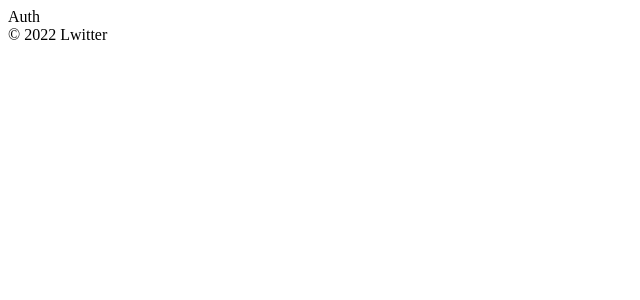
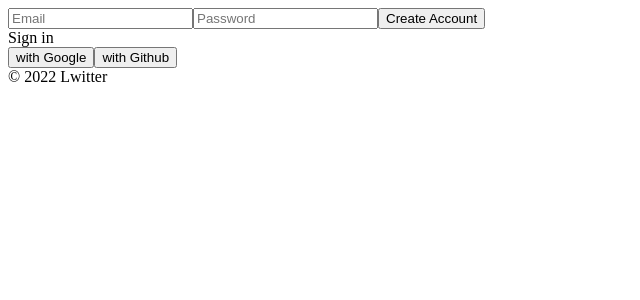
Before and after one commit to LIMJAEHUN/Lwitter, a React (Create React App) app: page /#/ in a window 1280 px wide. Shown: the top 300 px of the page, without its empty margins (0-640 px from the left). Built offline with nearby package versions, Linux system fonts and the light colour scheme; no server answers.

Commit message:
'1.3ver'

```diff
--- a/src/components/App.js
+++ b/src/components/App.js
@@ -1,14 +1,26 @@
 import React from 'react';
-import { useState } from 'react';
+import { useState, useEffect } from 'react';
 import AppRouter from "components/Router";
 import { authService } from "fbase";
 
 function App() {
+  const [ init, setInit] = useState(false);
   const [isLoggedIn, setIsLoggedIn] = useState(false);
-  console.log(authService.currentUser);
+  useEffect (() => {
+    authService.onAuthStateChanged((user) => {
+      if (user) {
+        setIsLoggedIn(user);
+      } else{
+        setIsLoggedIn(false);
+      }
+      setInit(true);
+    });
+  } ,[]);
+  //setInterval(() => console.log(authService.currentUser), 2000);
+  //console.log(authService.currentUser);
   return (
     <>
-      <AppRouter isLoggedIn = {isLoggedIn }/>
+      { init ? <AppRouter isLoggedIn = {isLoggedIn }/> : "initializing..."}
         <footer>&copy; {new Date().getFullYear()} Lwitter </footer>
     </>
   );
--- a/src/routes/Auth.js
+++ b/src/routes/Auth.js
@@ -1,5 +1,60 @@
 import React from 'react';
+import { authService } from 'fbase';
+import { useState } from 'react';
 
-const Auth = () => <span>Auth</span>;
+const Auth = () => {
+    const [ email, setEmail ] = useState("");
+    const [ password, setPassword ] = useState("");
+    const [ newAccount, setNewAccount ] = useState(true);
+    const [ error, setError ] = useState("");
+
+    const onChange = (event) => {
+        //console.log(event.target.name);
+        const{
+            target: { name, value },
+        } = event;
+        if(name == "email"){
+            setEmail(value);
+        }else if (name == "password"){
+            setPassword(value);
+        }
+    };
+
+    const onSubmit = async (event) => {
+        event.preventDefault();
+        try {
+            let data;
+            if (newAccount){
+                //create newAccount
+            data = await authService.createUserWithEmailAndPassword(email, password);
+            } else {
+                //log in
+                data = await authService.signInWithEmailAndPassword(email, password);
+            }
+            console.log(data);
+
+        } catch (error) {
+            setError(error.message);
+        }
+    };
+    const toggleAccount = () => setNewAccount((prev) => !prev);
+    return (
+        <div>
+            <form onSubmit = {onSubmit}>
+                <input name = "email" type = "email" placeholder='Email' value = {email} onChange={onChange} required />
+                <input name = "password" type = "password" placeholder='Password' value ={password} onChange={onChange} required />
+                <input type = "submit" value = {newAccount ? "Create Account" : "Log in"}/>
+                {error}
+            </form>
+            <span onClick={toggleAccount}>
+                {newAccount ? "Sign in" : "Create Account"}
+            </span>
+            <div>
+                <button Continue> with Google</button>
+                <button Continue> with Github</button>
+            </div>
+        </div>
+    );
+};
 
 export default Auth;
```
Also changed, not shown: src/index.js (+6 -5 lines), 1 other file (tests, documents, lock files or other folders).
